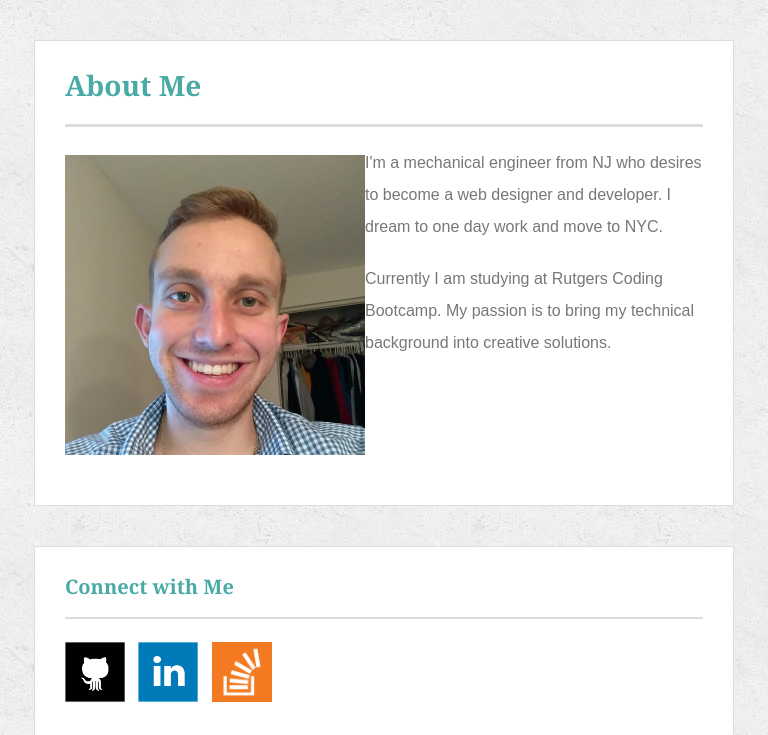
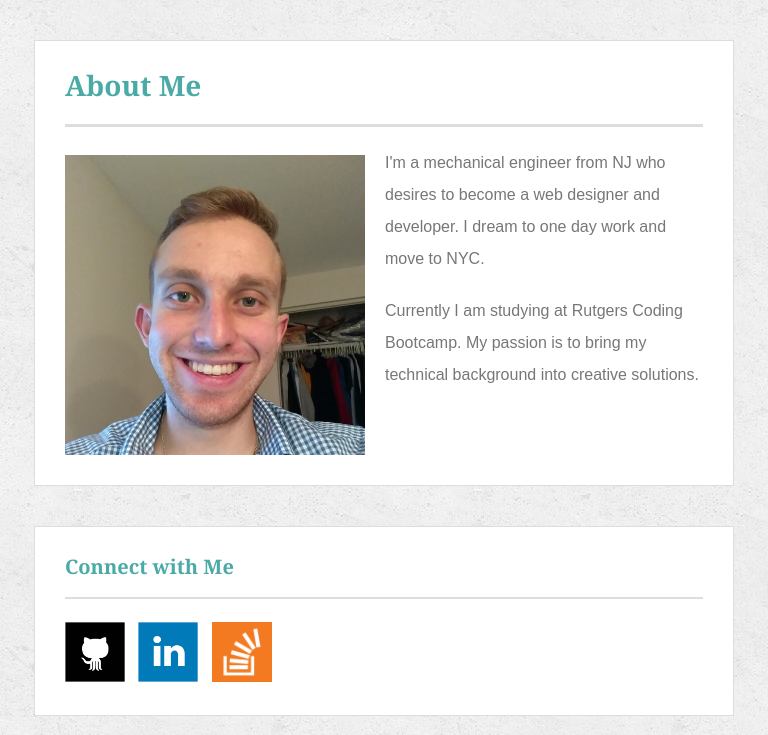
Before and after one commit to mattbajorek/Portfolio, a PHP site: page /index.php in a window 768 px wide. Shown: the part 90-825 px from the top of the page. Run offline with PHP 8.4, Linux system fonts and the light colour scheme.

Commit message:
Finalized assignment 1

```diff
--- a/assignment1/assets/css/style.css
+++ b/assignment1/assets/css/style.css
@@ -267,7 +267,6 @@ li:nth-child(3) {
 	}
 	.about-me > img {
 		height: 300px;
-		margin: 20px 0;
 	}
 	.image-relative > img {
 		height: 225px;
```
